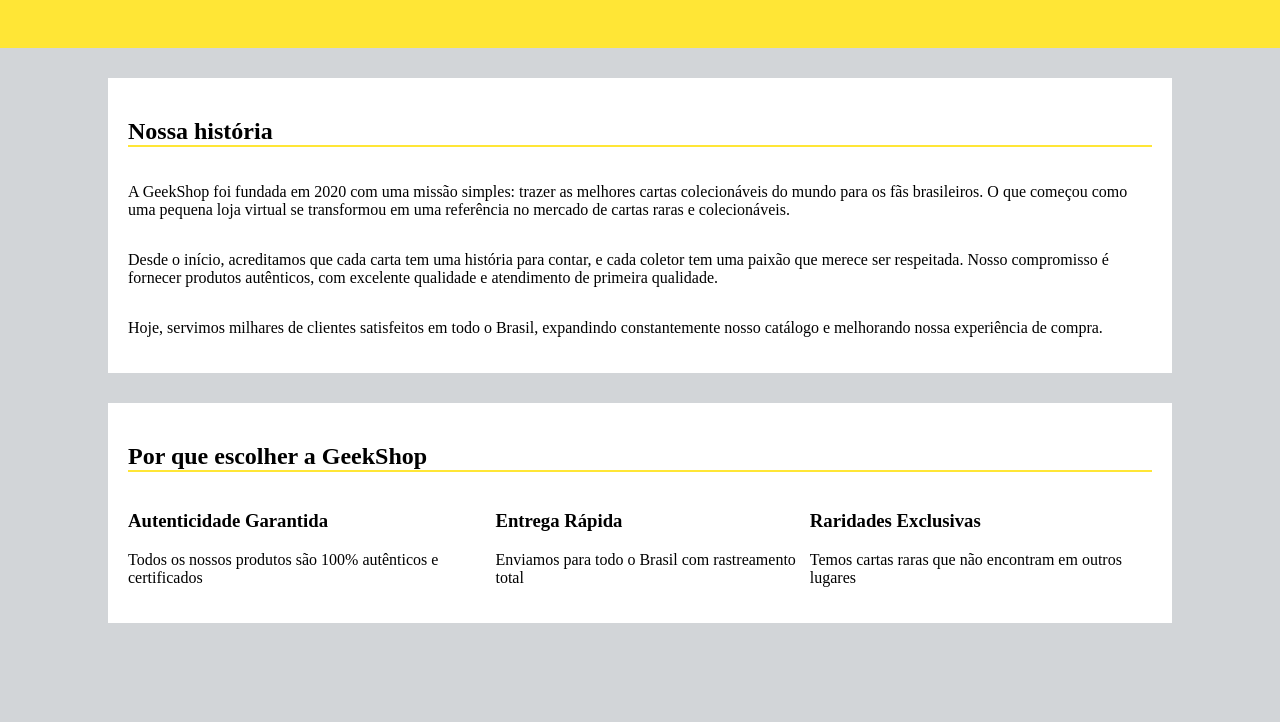
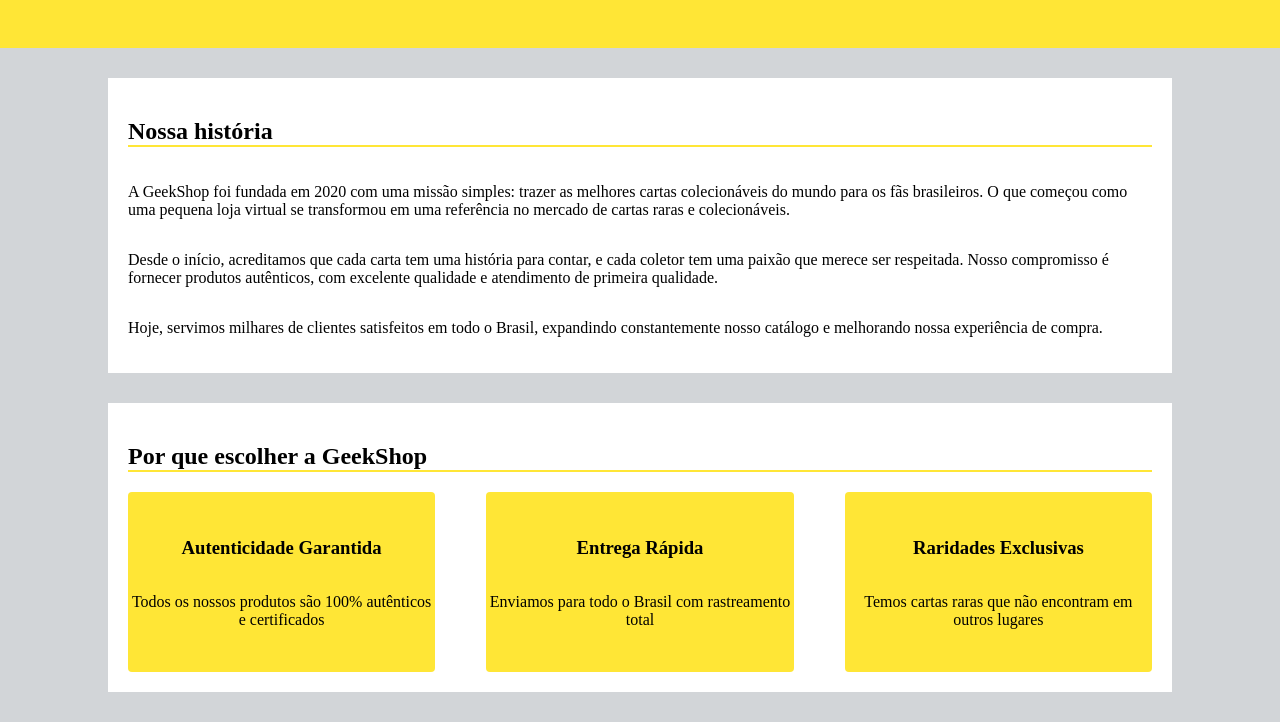
Before and after one commit to NewVT13/Projeto_login, a plain HTML site: page sobre.html in a window 1280 px wide. Shown: the part 152-874 px from the top of the page. Before the commit the page ends 805 px from the top, so only its background shows below. Drawn offline with Linux system fonts and the light colour scheme.

Commit message:
adicionado conteiner menor

```diff
--- a/sobre.html
+++ b/sobre.html
@@ -40,6 +40,18 @@
         display: flex;
         justify-content: space-between;
       }
+      .conteiner_menor {
+        display: flex;
+        flex-direction: column;
+        align-items: center;
+        justify-content: center;
+        text-align: center;
+        flex-wrap: wrap;
+        background-color: #ffe636;
+        border-radius: 4px;
+        height: 180px;
+        width: 30%;
+      }
     </style>
   </head>
   <body>
@@ -70,15 +82,15 @@
     <div class="conteiners">
       <h2 class="titulos">Por que escolher a GeekShop</h2>
       <div class="conteiner_secundario">
-        <div>
+        <div class="conteiner_menor">
           <h3>Autenticidade Garantida</h3>
           <p>Todos os nossos produtos são 100% autênticos e certificados</p>
         </div>
-        <div>
+        <div class="conteiner_menor">
           <h3>Entrega Rápida</h3>
           <p>Enviamos para todo o Brasil com rastreamento total</p>
         </div>
-        <div>
+        <div class="conteiner_menor">
           <h3>Raridades Exclusivas</h3>
           <p>Temos cartas raras que não encontram em outros lugares</p>
         </div>
```
